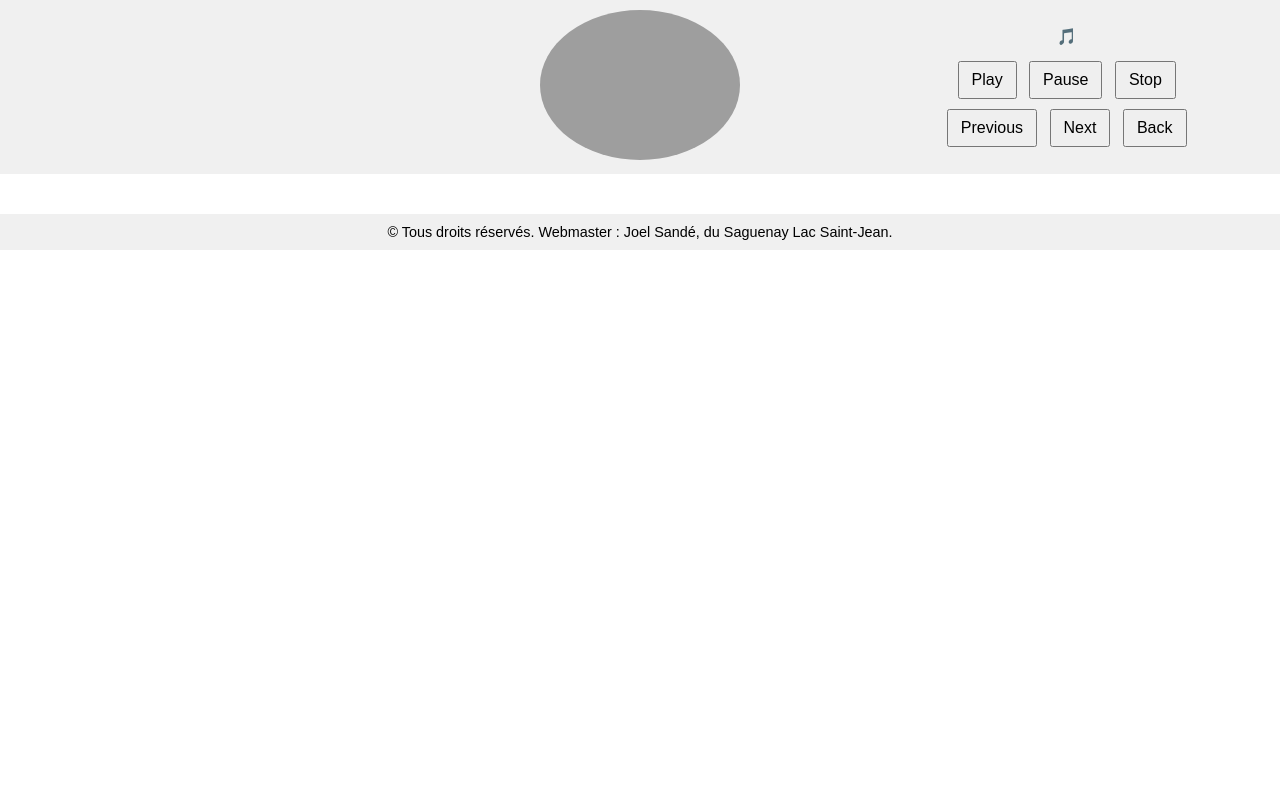
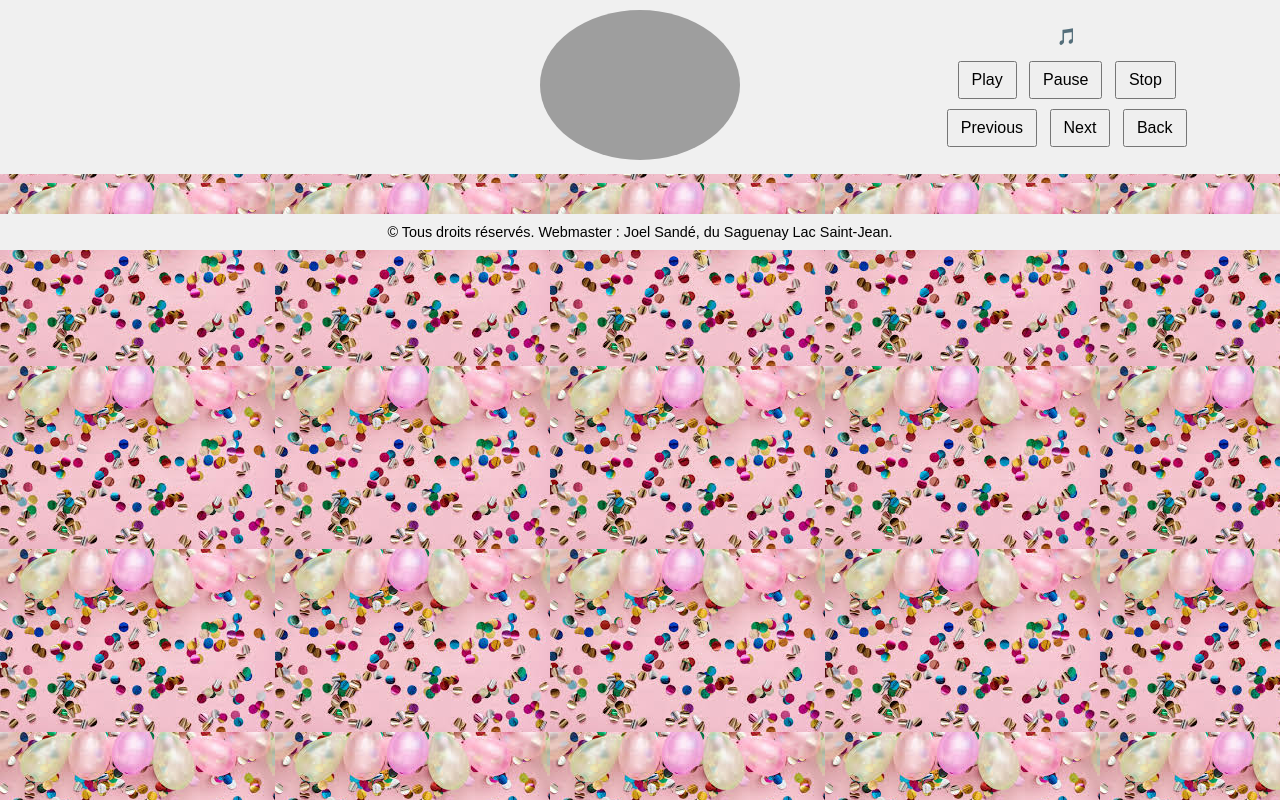
Before and after one commit to joel3500/Album_Souvenirs, a Flask app: template backend/templates/page2_album.html in a window 1280 px wide. Run offline with Flask 3, Linux system fonts and the light colour scheme; the template is opened without the code that fills it, so the values that code supplies are empty; grey boxes are pictures that could not be loaded.

Commit message:
Update page2_album.html
Ajout de background_image

```diff
--- a/backend/templates/page2_album.html
+++ b/backend/templates/page2_album.html
@@ -12,6 +12,7 @@
         body {
             margin: 0;
             font-family: Arial, sans-serif;
+            background-image: url("/static/img/celebration_4.jpg");
         }
         h2 {
             margin: 0;
```
